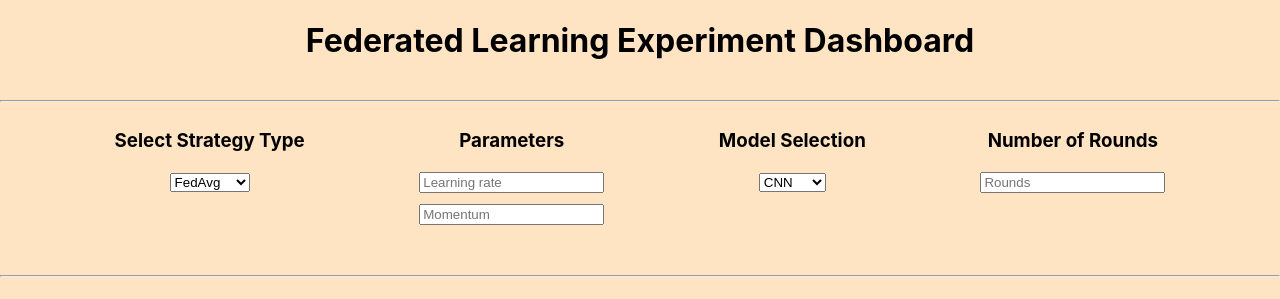
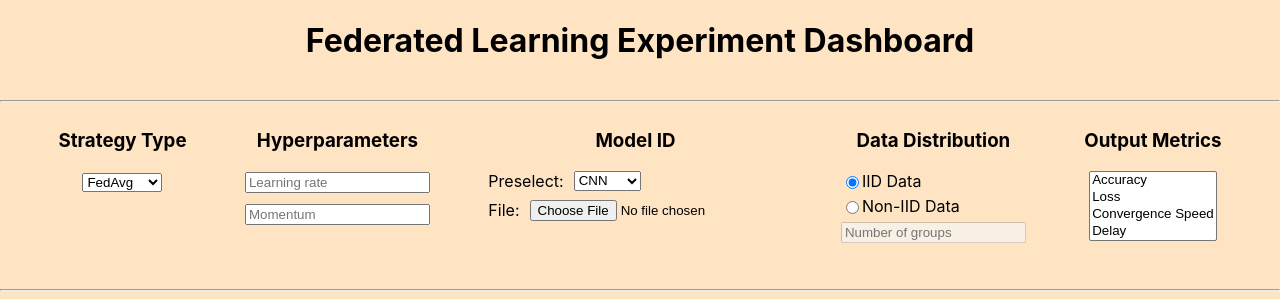
Before and after one commit to rmahendra9/EE346D, a React (Create React App) app in the folder ui/: page / in a window 1280 px wide. Shown: the top 299 px of the page. Built offline with nearby package versions, Linux system fonts and the light colour scheme; no server answers.

Commit message:
More input specs on UI; file input plus experiment log TBD

```diff
--- a/ui/src/App.css
+++ b/ui/src/App.css
@@ -34,3 +34,25 @@ body {
   margin: 0;
   background-color: bisque;
 }
+
+.model {
+  display: flex;
+  flex-direction: column;
+  /*align-items: center;*/
+}
+
+.model > div {
+  display: flex;
+  margin-bottom: 3%;
+}
+
+.distribution {
+  display: flex;
+  flex-direction: column;
+}
+
+.distribution > div {
+  display: flex;
+  align-items: center;
+  margin-bottom: 3%;
+}
--- a/ui/src/App.js
+++ b/ui/src/App.js
@@ -7,15 +7,15 @@ function App() {
   const [selectedStrategy, setSelectedStrategy] = useState('FedAvg'); // Default strategy
   const [selectedModel, setSelectedModel] = useState('CNN'); // Default strategy
   const [logOpen, setLogOpen] = useState(false);
+  const [selectedMetrics, setSelectedMetrics] = useState([]);
+  const [isNonIID, setIsNonIID] = useState(false); // Track if non-IID data is selected
+  const [numGroups, setNumGroups] = useState(''); // Number of groups input value
 
   // Function to fetch metrics and update state
   const fetchMetrics = async () => {
     try {
-      console.log('Hi');
-      const response = await fetch('http://localhost:80/metrics');
-      console.log(response);
+      const response = await fetch('http://localhost:80/metrics'); // Locally handling CORS error
       const data = await response.json();
-      console.log(data);
       setMetricsData(data);
     } catch (error) {
       console.error('Error fetching metrics:', error);
@@ -26,7 +26,7 @@ function App() {
   useEffect(() => {
     const intervalId = setInterval(() => {
       fetchMetrics();
-    }, 500); // Fetch every 5 seconds (adjust as needed)
+    }, 2800); // Fetch every 2.8 seconds (adjust as needed)
 
     // Clean up the interval when the component unmounts
     return () => clearInterval(intervalId);
@@ -44,6 +44,32 @@ function App() {
     setLogOpen(!logOpen);
   };
 
+  function handleMetricsChange(event) {
+    const selectedOptions = Array.from(event.target.selectedOptions).map(option => option.value);
+    console.log(selectedOptions);
+    setSelectedMetrics(selectedOptions);
+  }
+
+  // Function to handle radio button change for IID and non-IID data
+  const handleDataTypeChange = (event) => {
+    if (event.target.value === 'non-iid') {
+      setIsNonIID(true);
+    } else {
+      setIsNonIID(false);
+      setNumGroups(''); // Reset number of groups input value
+    }
+  };
+
+  // TO DO: file input for model select
+  const handleFileChange = (event) => {
+    const file = event.target.files[0];
+  }
+
+  // Function to handle input change for number of groups
+  const handleNumGroupsChange = (event) => {
+    setNumGroups(event.target.value);
+  };
+
   return (
     <div className="App">
       <header className="App-header">
@@ -53,7 +79,7 @@ function App() {
 
       <div className='Inputs'>
         <div className='strategy'>
-          <h3>Select Strategy Type</h3>
+          <h3>Strategy Type</h3>
           <select value={selectedStrategy} onChange={handleStrategyChange}>
             <option value="FedAvg">FedAvg</option>
             <option value="FedProx">FedProx</option>
@@ -64,7 +90,7 @@ function App() {
         </div>
 
         <div className='parameters'>
-          <h3>Parameters</h3>
+          <h3>Hyperparameters</h3>
           <div className="parameter-inputs">
             <div className="parameter-input">
               <input type="text" id="learning-rate" name="learning-rate" placeholder='Learning rate'/>
@@ -75,8 +101,11 @@ function App() {
           </div>
         </div>
 
+        {/*TO DO: Align model preselect and file input*/}
         <div className='model'>
-          <h3>Model Selection</h3>
+          <h3>Model ID</h3>
+          <div>
+            <text style={{marginRight: '10px'}}>Preselect: </text>
             <select value={selectedModel} onChange={handleModelChange}>
               <option value="FedAvg">CNN</option>
               <option value="FedProx">ResNet</option>
@@ -85,12 +114,45 @@ function App() {
               <option value="Bulyan">LSTM</option>
             </select>
           </div>
+          <div>
+            <text style={{marginRight: '10px'}}>File: </text>
+            <input type="file" onChange={handleFileChange} />
+          </div>
+        </div>
 
-        <div className='rounds'>
+        {/*<div className='rounds'>
           <h3>Number of Rounds</h3>
           <div className="round-input">
               <input type="text" id="round" name="rounds" placeholder='Rounds'/>
           </div>
+        </div>*/}
+
+        <div className='distribution'>
+          <h3>Data Distribution</h3>
+          <div>
+            <input type="radio" id="iid" name="data-type" value="iid" checked={!isNonIID} onChange={handleDataTypeChange}/>
+            <label htmlFor="iid">IID Data</label>
+          </div>
+
+          <div>
+            <input type="radio" id="non-iid" name="data-type" value="non-iid" checked={isNonIID} onChange={handleDataTypeChange}/>
+            <label htmlFor="non-iid">Non-IID Data</label>
+          </div>
+
+          <div>
+            <input type="number" id="num-groups" placeholder="Number of groups" disabled={!isNonIID} value={numGroups}
+            onChange={handleNumGroupsChange}/>
+          </div>
+        </div>
+
+        <div className='metrics'>
+          <h3>Output Metrics</h3>
+          <select value={selectedMetrics} onChange={handleMetricsChange} multiple>
+            <option value="Accuracy">Accuracy</option>
+            <option value="Loss">Loss</option>
+            <option value="Convergence Speed">Convergence Speed</option>
+            <option value="Delay">Delay</option>
+          </select>
         </div>
       </div>
       <hr/>
```
Lines whose indentation alone changed are shown as unchanged.
